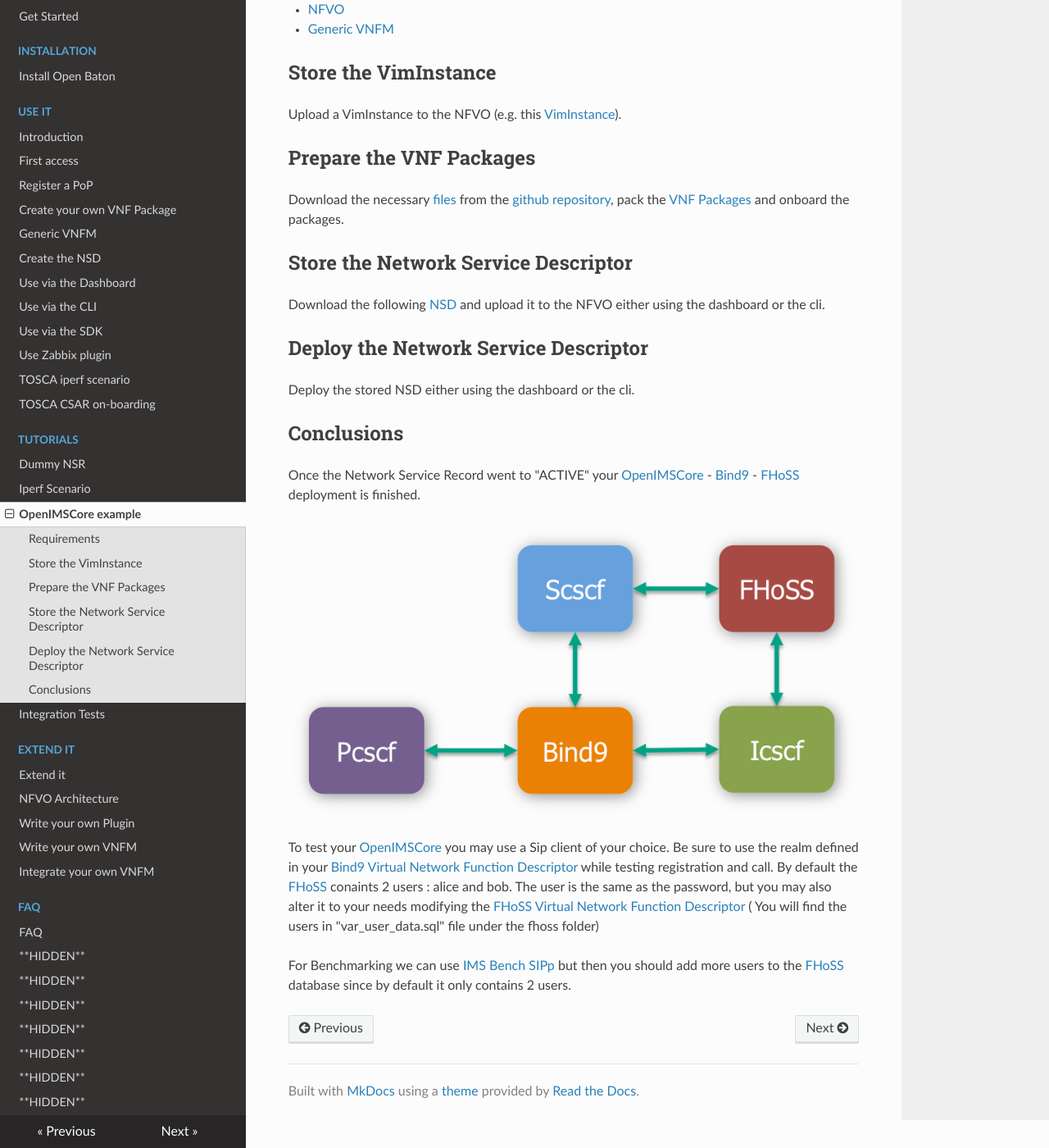
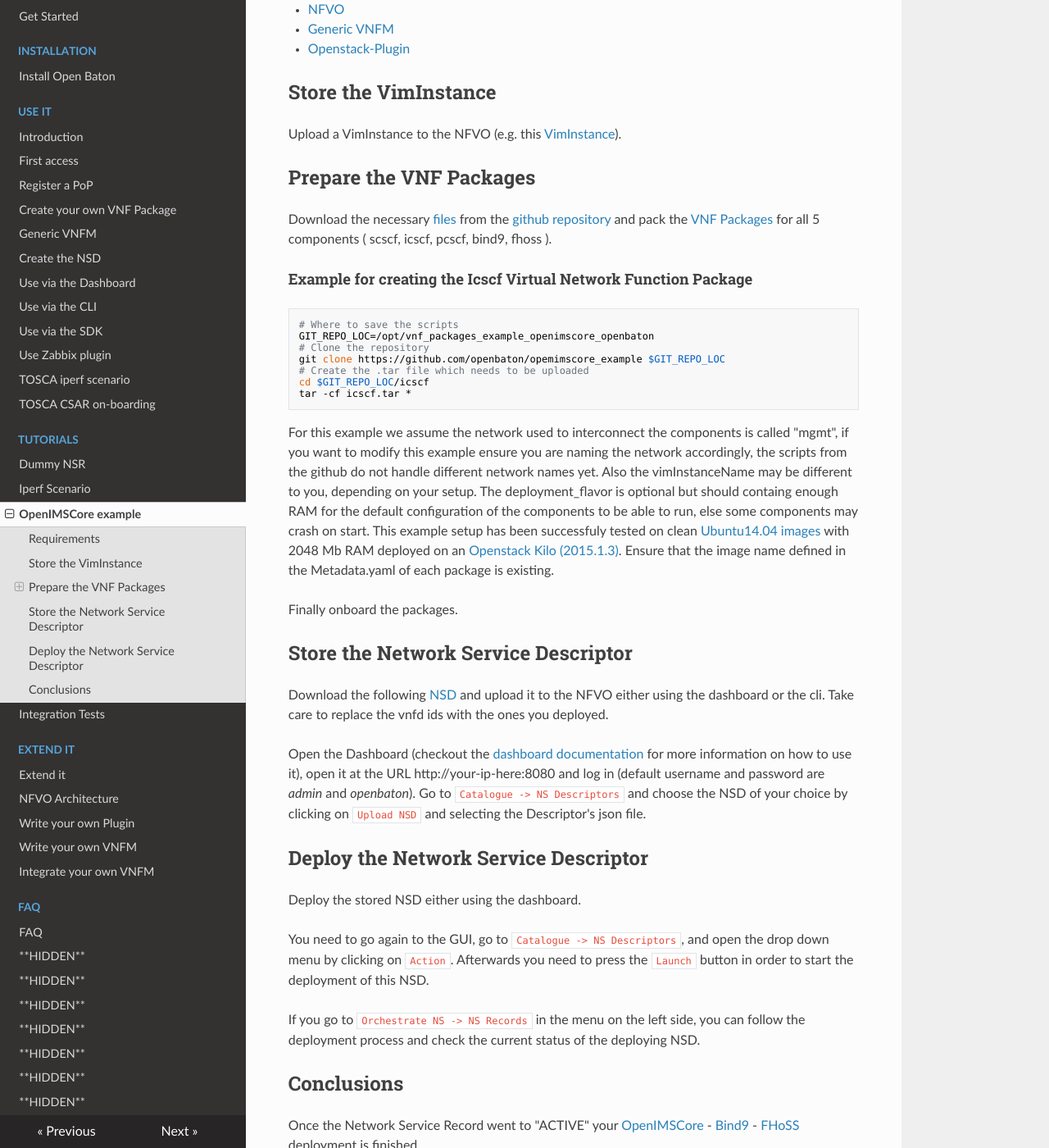
Before and after one commit to openbaton/docs, an MkDocs documentation site: the page built from docs/ims-NSR.md, in a window 1280 px wide and 1400 px high, scrolled down 433 px. Shown: the whole window at 82% size. Built offline with MkDocs 1.6.1, drawn with Linux system fonts in a browser that asks for light colours; nearby versions of some CDN libraries; old or Windows-style settings are respelled for this version of MkDocs.

Commit message:
Update of IMS tutorial
Moved parts of the old documentation into the new one.

````diff
--- a/docs/ims-NSR.md
+++ b/docs/ims-NSR.md
@@ -11,6 +11,7 @@
 
  * [NFVO]
  * [Generic VNFM](http://openbaton.github.io/documentation/vnfm-generic/)
+ * [Openstack-Plugin][openstack-plugin]
 
 ## Store the VimInstance
 
@@ -18,15 +19,37 @@
 
 ## Prepare the VNF Packages
 
-Download the necessary [files][vnf-package] from the [github repository][openims-repo], pack the [VNF Packages](http://openbaton.github.io/documentation/vnfpackage/) and onboard the packages.
+Download the necessary [files][vnf-package] from the [github repository][openims-repo] and pack the [VNF Packages](http://openbaton.github.io/documentation/vnfpackage/) for all 5 components ( scscf, icscf, pcscf, bind9, fhoss ).
+
+#### Example for creating the Icscf Virtual Network Function Package
+```bash
+# Where to save the scripts
+GIT_REPO_LOC=/opt/vnf_packages_example_openimscore_openbaton
+# Clone the repository
+git clone https://github.com/openbaton/opemimscore_example $GIT_REPO_LOC
+# Create the .tar file which needs to be uploaded
+cd $GIT_REPO_LOC/icscf
+tar -cf icscf.tar *
+```
+
+For this example we assume the network used to interconnect the components is called "mgmt", if you want to modify this example ensure you are naming the network accordingly, the scripts from the github do not handle different network names yet. Also the vimInstanceName may be different to you, depending on your setup. The deployment_flavor is optional but should containg enough RAM for the default configuration of the components to be able to run, else some components may crash on start. This example setup has been successfuly tested on clean [Ubuntu14.04 images](https://cloud-images.ubuntu.com/) with 2048 Mb RAM deployed on an [Openstack Kilo (2015.1.3)](https://www.openstack.org/). Ensure that the image name defined in the Metadata.yaml of each package is existing.
+
+Finally onboard the packages.
 
 ## Store the Network Service Descriptor
 
 Download the following [NSD] and upload it to the NFVO either using the dashboard or the cli.
+Take care to replace the vnfd ids with the ones you deployed.
+
+Open the Dashboard (checkout the [dashboard documentation](http://openbaton.github.io/documentation/nfvo-how-to-use-gui/) for more information on how to use it), open it at the URL http://your-ip-here:8080 and log in (default username and password are *admin* and *openbaton*). Go to `Catalogue -> NS Descriptors` and choose the NSD of your choice by clicking on `Upload NSD` and selecting the Descriptor's json file.
 
 ## Deploy the Network Service Descriptor
 
-Deploy the stored NSD either using the dashboard or the cli.
+Deploy the stored NSD either using the dashboard.
+
+You need to go again to the GUI, go to `Catalogue -> NS Descriptors`, and open the drop down menu by clicking on `Action`. Afterwards you need to press the `Launch` button in order to start the deployment of this NSD.
+
+If you go to `Orchestrate NS -> NS Records` in the menu on the left side, you can follow the deployment process and check the current status of the deploying NSD.
 
 ## Conclusions
 
@@ -49,6 +72,9 @@
 [NSD]: descriptors/tutorial-ims-NSR/tutorial-ims-NSR.json
 [VimInstance]: descriptors/vim-instance/openstack-vim-instance.json
 [NFVO]: https://github.com/openbaton/NFVO
+[openstack-plugin]:https://github.com/openbaton/openstack-plugin
+
+
 [ims-struc]:images/ims-architecture.png
 [nfvo]:http://openbaton.github.io/documentation/nfvo-installation/
 [vnf-package]:http://openbaton.github.io/documentation/vnfpackage/
````
